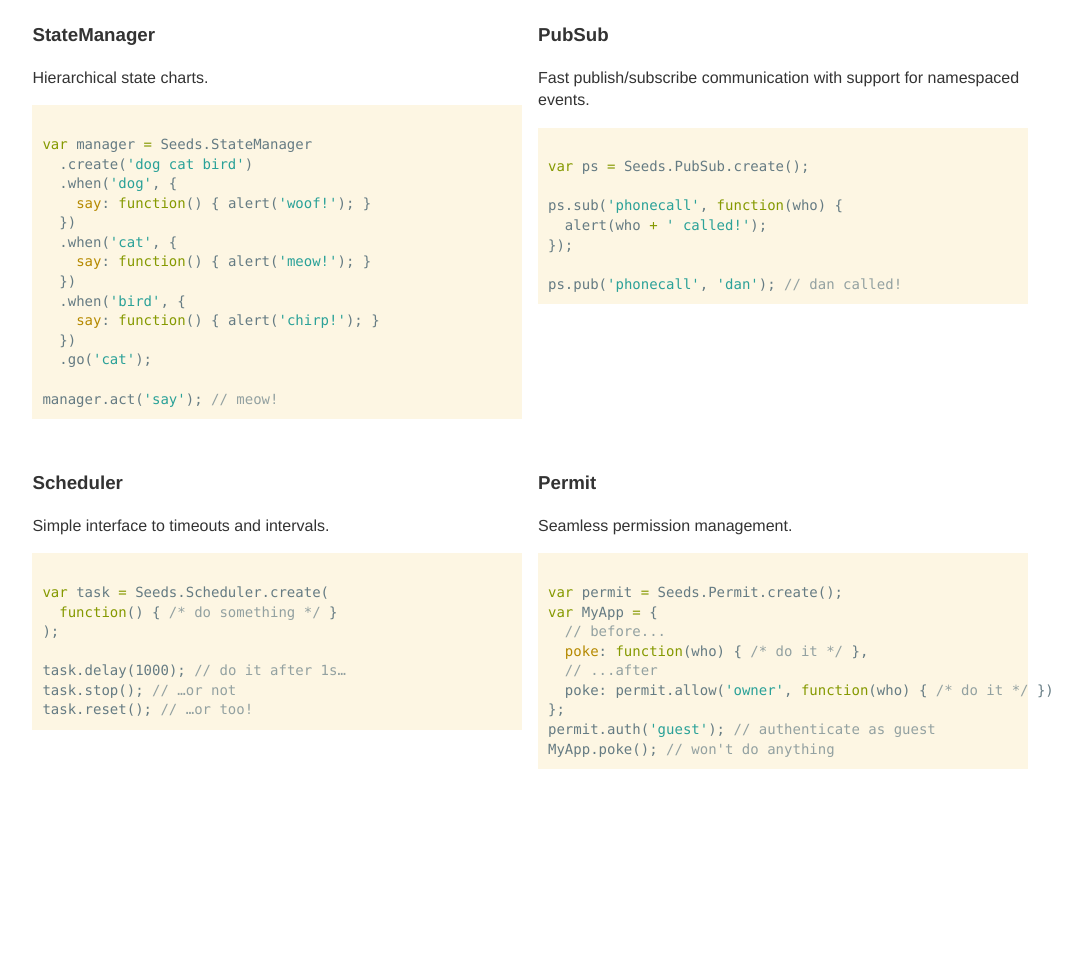
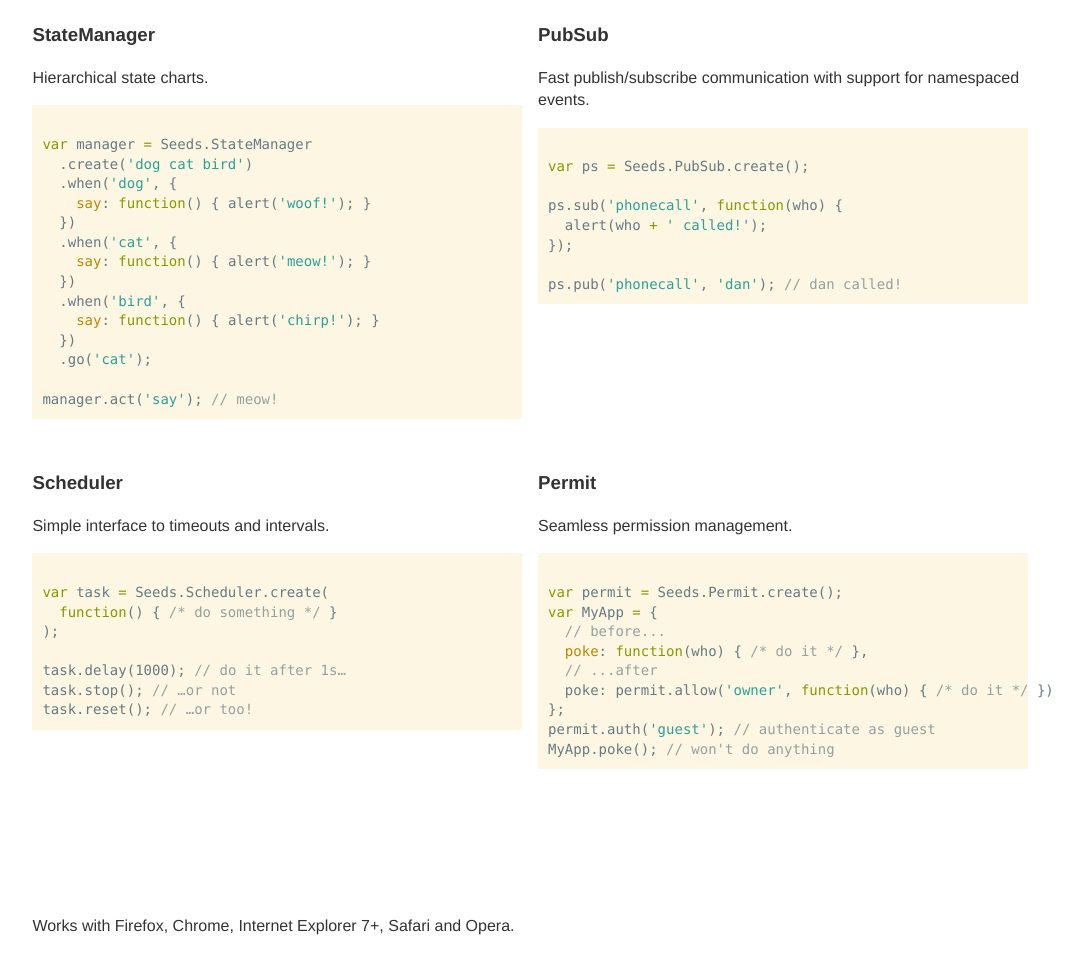
Before and after one commit to Evercoder/appseeds, a plain HTML site: page index.html in a window 1280 px wide. Shown: the part 322-1296 px from the top of the page, without its empty margins (102-1184 px from the left). Before the commit the page ends 1269 px from the top, so only its background shows below. Drawn offline with Linux system fonts and the light colour scheme.

Commit message:
Added browser compatibility

```diff
--- a/index.html
+++ b/index.html
@@ -104,6 +104,8 @@ MyApp.poke(); // won't do anything
 </code></pre>
           </div>
         </div>
+
+        <p>Works with Firefox, Chrome, Internet Explorer 7+, Safari and Opera.</p>
       </div>
   </body>
 </html>
```
